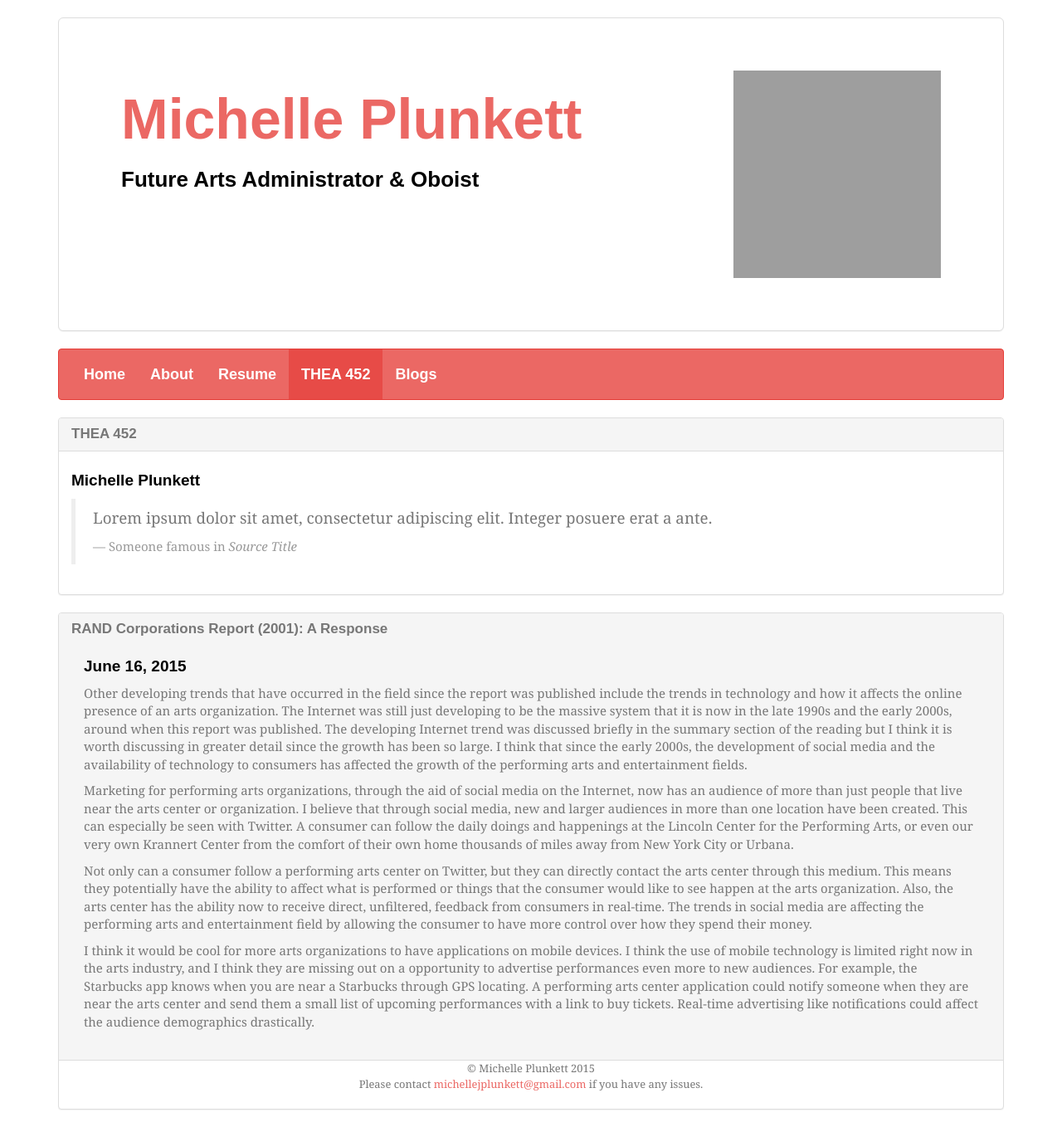
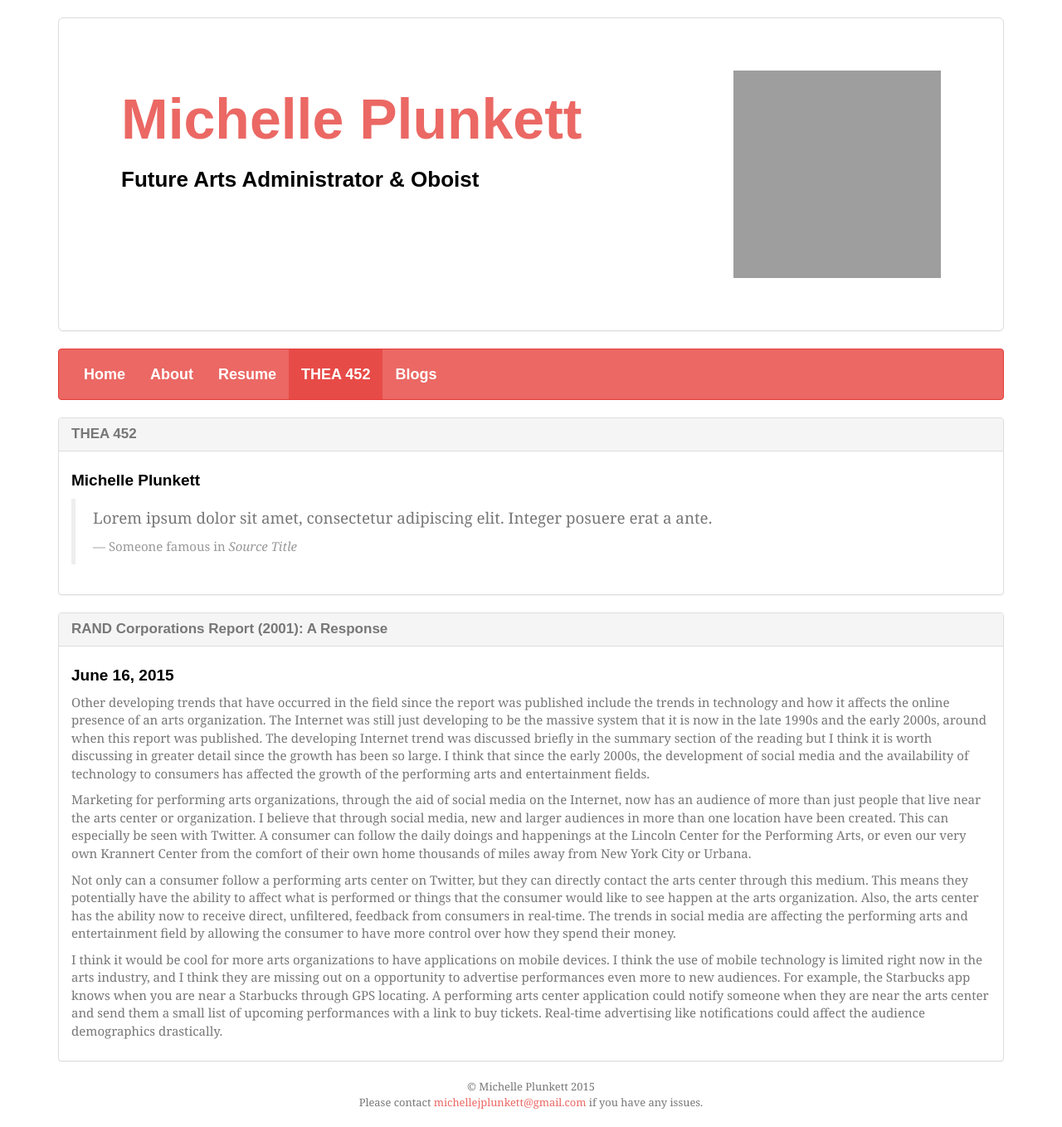
Before and after one commit to michelleplunkett/michelleplunkett.github.io, a Jekyll site: the page built from thea452.html, in a window 1280 px wide. Shown: the whole page at 83% size. Built offline with Jekyll 4.4.1, drawn with Linux system fonts in a browser that asks for light colours; nearby versions of some CDN libraries; some web fonts are replaced; Markdown is read by kramdown in place of the engine named in the settings; grey boxes are pictures that could not be loaded.

Commit message:
Update thea452.html

```diff
--- a/thea452.html
+++ b/thea452.html
@@ -14,7 +14,7 @@ title: "THEA 452"
 			</div>
 
 			<div class="panel panel-default">
-				<div class="panel-heading"><h3 class="panel-title">RAND Corporations Report (2001): A Response</h3>
+				<div class="panel-heading"><h3 class="panel-title">RAND Corporations Report (2001): A Response</h3></div>
 					<div class="panel-body">
 						<h4>June 16, 2015</h4>
 							<p>Other developing trends that have occurred in the field since the report was published include the trends in technology and how it affects the online presence of an arts organization. The Internet was still just developing to be the massive system that it is now in the late 1990s and the early 2000s, around when this report was published. The developing Internet trend was discussed briefly in the summary section of the reading but I think it is worth discussing in greater detail since the growth has been so large. I think that since the early 2000s, the development of social media and the availability of technology to consumers has affected the growth of the performing arts and entertainment fields.</p>
```
